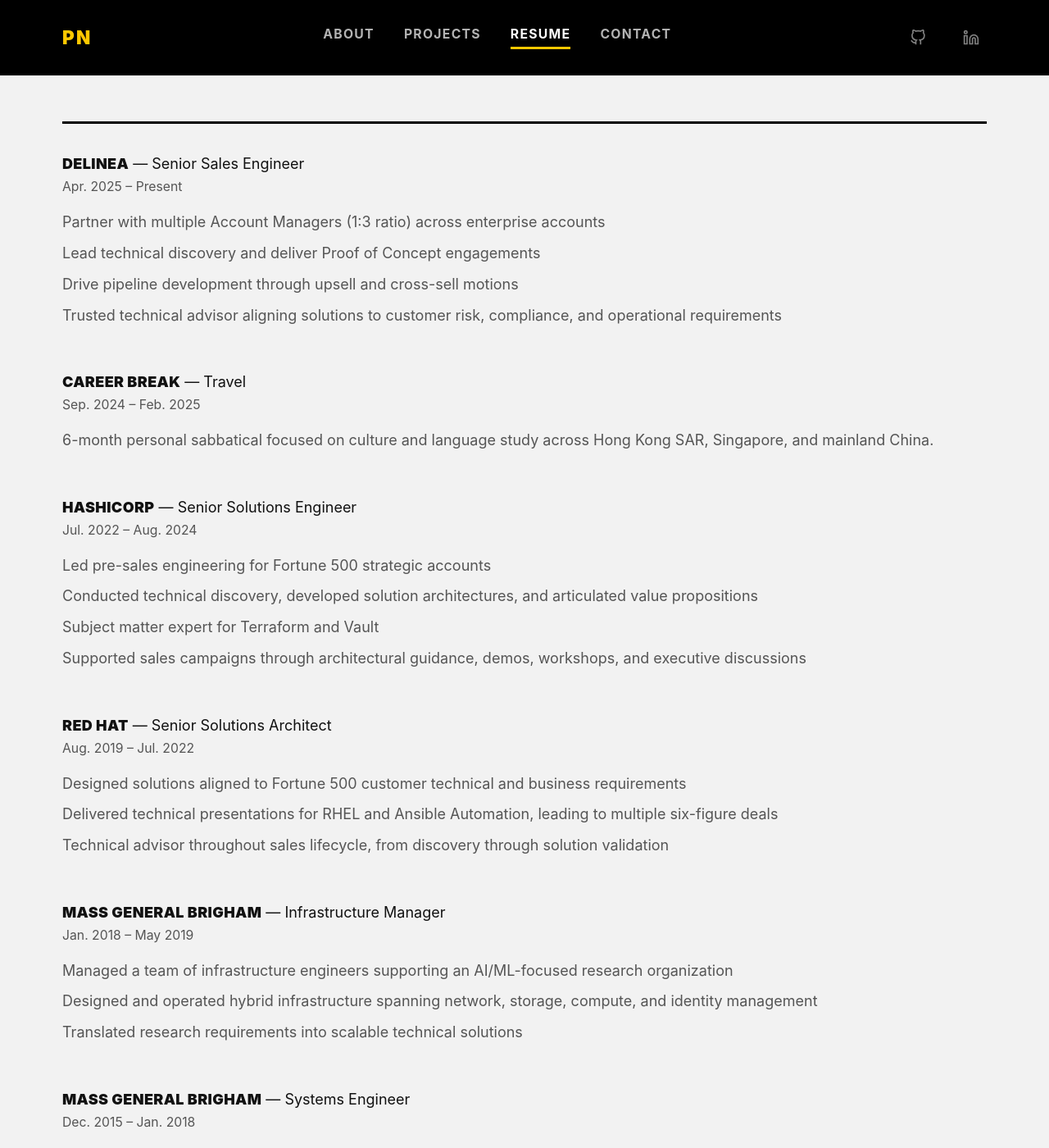
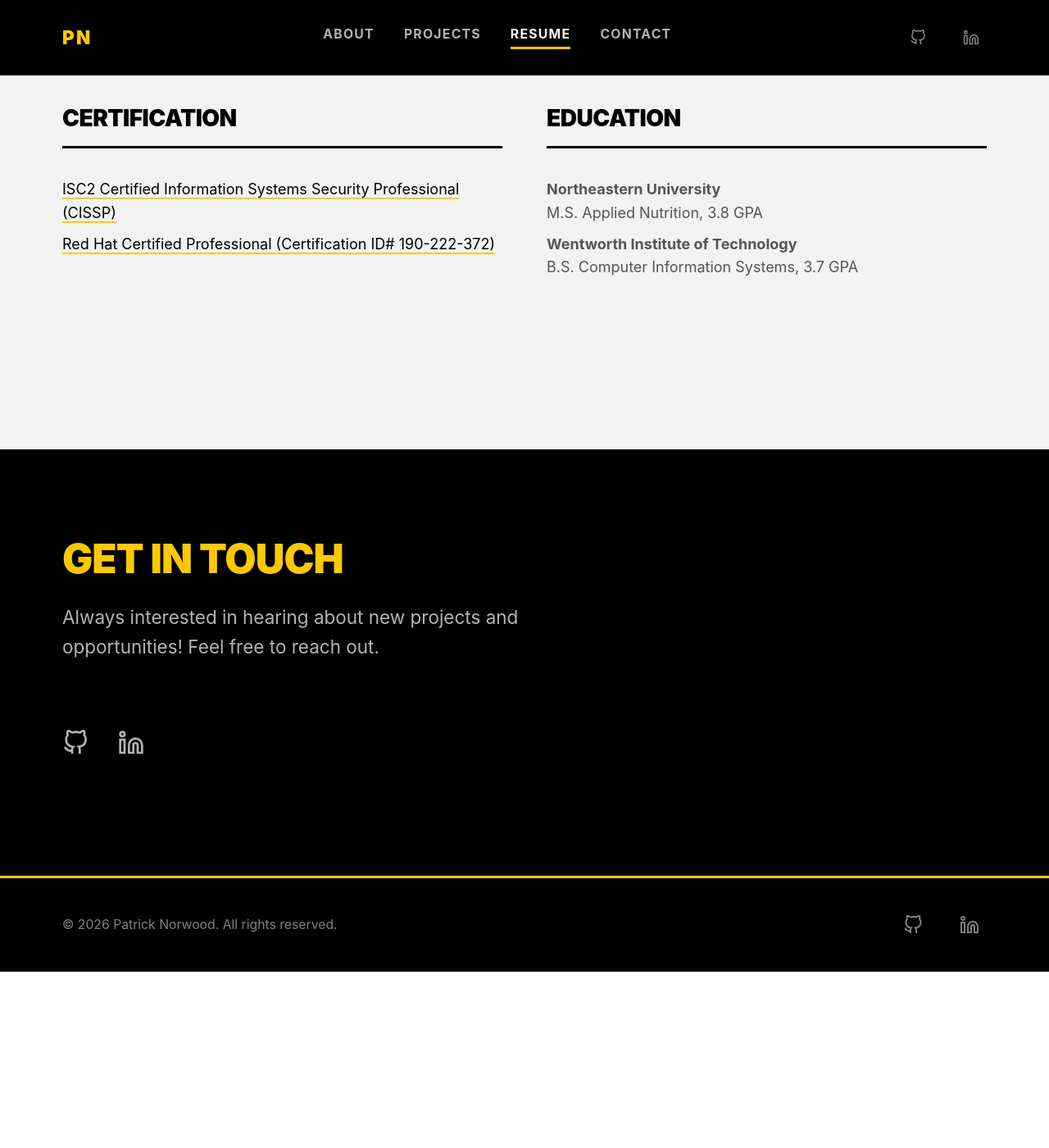
Before and after one commit to phnorwood/phnorwood.github.io, a Jekyll site: the page built from index.html, in a window 1280 px wide and 1400 px high, scrolled down 1445 px. Shown: the whole window at 82% size. Built offline with Jekyll 4.4.1, drawn with Linux system fonts in a browser that asks for light colours; the list of posts is cut into pages by our own code; after the commit the page ends 2630 px from its top, so only the background shows below that; some of the changed text lies outside the part shown.

Commit message:
simplify resume content

```diff
--- a/index.html
+++ b/index.html
@@ -96,110 +96,6 @@
     <div class="resume-download">
       <a href="/assets/Patrick-Norwood_2026.pdf" target="_blank" rel="noopener">Download PDF →</a>
     </div>
-    <!--
-    <div class="resume-body">
-
-      <div class="resume-block">
-        <h3>Skills</h3>
-        <div class="resume-skills">
-          <span class="tag">Solution Architecture</span>
-          <span class="tag">Technical Discovery</span>
-          <span class="tag">Stakeholder Engagement</span>
-          <span class="tag">Infrastructure as Code</span>
-          <span class="tag">Privileged Access</span>
-          <span class="tag">Hybrid Cloud</span>
-          <span class="tag">Account Strategy</span>
-          <span class="tag">Technical Narrative</span>
-          <span class="tag">Value Messaging</span>
-        </div>
-      </div>
-      -->
-
-      <div class="resume-block">
-        <h3></h3>
-
-        <div class="resume-entry">
-          <div class="resume-entry-header">
-            <strong>Delinea</strong> — Senior Sales Engineer
-            <span class="resume-date">Apr. 2025 – Present</span>
-          </div>
-          <ul>
-            <li>Partner with multiple Account Managers (1:3 ratio) across enterprise accounts</li>
-            <li>Lead technical discovery and deliver Proof of Concept engagements</li>
-            <li>Drive pipeline development through upsell and cross-sell motions</li>
-            <li>Trusted technical advisor aligning solutions to customer risk, compliance, and operational requirements</li>
-          </ul>
-        </div>
-
-        <div class="resume-entry">
-          <div class="resume-entry-header">
-            <strong>Career Break</strong> — Travel
-            <span class="resume-date">Sep. 2024 – Feb. 2025</span>
-          </div>
-          <ul>
-            <li>6-month personal sabbatical focused on culture and language study across Hong Kong SAR, Singapore, and mainland China.</li>
-          </ul>
-        </div>
-
-        <div class="resume-entry">
-          <div class="resume-entry-header">
-            <strong>HashiCorp</strong> — Senior Solutions Engineer
-            <span class="resume-date">Jul. 2022 – Aug. 2024</span>
-          </div>
-          <ul>
-            <li>Led pre-sales engineering for Fortune 500 strategic accounts</li>
-            <li>Conducted technical discovery, developed solution architectures, and articulated value propositions</li>
-            <li>Subject matter expert for Terraform and Vault</li>
-            <li>Supported sales campaigns through architectural guidance, demos, workshops, and executive discussions</li>
-          </ul>
-        </div>
-
-        <div class="resume-entry">
-          <div class="resume-entry-header">
-            <strong>Red Hat</strong> — Senior Solutions Architect
-            <span class="resume-date">Aug. 2019 – Jul. 2022</span>
-          </div>
-          <ul>
-            <li>Designed solutions aligned to Fortune 500 customer technical and business requirements</li>
-            <li>Delivered technical presentations for RHEL and Ansible Automation, leading to multiple six-figure deals</li>
-            <li>Technical advisor throughout sales lifecycle, from discovery through solution validation</li>
-          </ul>
-        </div>
-
-        <div class="resume-entry">
-          <div class="resume-entry-header">
-            <strong>Mass General Brigham</strong> — Infrastructure Manager
-            <span class="resume-date">Jan. 2018 – May 2019</span>
-          </div>
-          <ul>
-            <li>Managed a team of infrastructure engineers supporting an AI/ML-focused research organization</li>
-            <li>Designed and operated hybrid infrastructure spanning network, storage, compute, and identity management</li>
-            <li>Translated research requirements into scalable technical solutions</li>
-          </ul>
-        </div>
-
-        <div class="resume-entry">
-          <div class="resume-entry-header">
-            <strong>Mass General Brigham</strong> — Systems Engineer
-            <span class="resume-date">Dec. 2015 – Jan. 2018</span>
-          </div>
-          <ul>
-            <li>Managed enterprise data center environments supporting HIPAA-compliant workloads</li>
-            <li>Designed and implemented custom REST APIs to reduce overhead and improve security</li>
-          </ul>
-        </div>
-
-        <div class="resume-entry">
-          <div class="resume-entry-header">
-            <strong>Massachusetts General Hospital</strong> — Archive Specialist
-            <span class="resume-date">Feb. 2013 – Dec. 2015</span>
-          </div>
-          <ul>
-            <li>Managed 2+ PB of HIPAA-compliant Protected Health Information</li>
-            <li>Automated data integrity checks and access control workflows, reclaiming 8+ FTE hours/week</li>
-          </ul>
-        </div>
-      </div>
 
       <div class="resume-columns">
         <div class="resume-block">
@@ -207,8 +103,6 @@
           <ul>
             <li><a href="https://www.credly.com/badges/5a8a969c-db0c-448c-b6be-2ae494cd58a4" target="_blank" rel="noopener" aria-label="CISSP">ISC2 Certified Information Systems Security Professional (CISSP)</a></li>
             <li><a href="https://rhtapps.redhat.com/verify?certId=190-222-372" target="_blank" rel="noopener" aria-label="Red Hat Certification">Red Hat Certified Professional (Certification ID# 190-222-372)</a></li>
-            <li><a href="https://www.credly.com/badges/77193254-9901-4b0e-a96e-79fc3191f99e" target="_blank" rel="noopener" aria-label="HCP Terraform">HashiCorp Certified Terraform Associate</a><i> (expired)</i></li>
-            <li><a href="https://www.credly.com/badges/a6455a19-e780-46d3-9542-233f80f43c55" target="_blank" rel="noopener" aria-label="HCP Vault">HashiCorp Certified Vault Associate</a><i> (expired)</i></li>
           </ul>
         </div>
 
@@ -222,7 +116,6 @@
       </div>
 
     </div>
-  </div>
 </section>
 
 <!-- Contact Section -->
```
